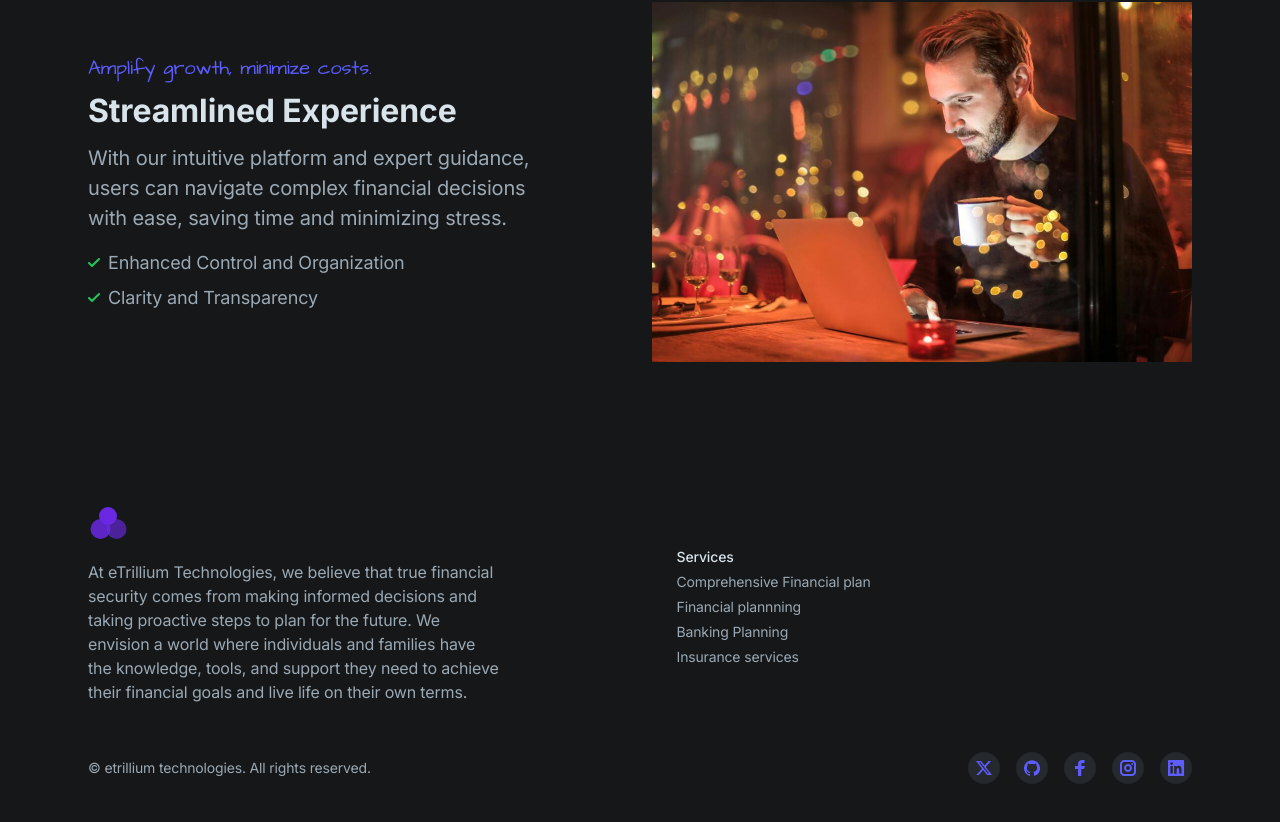
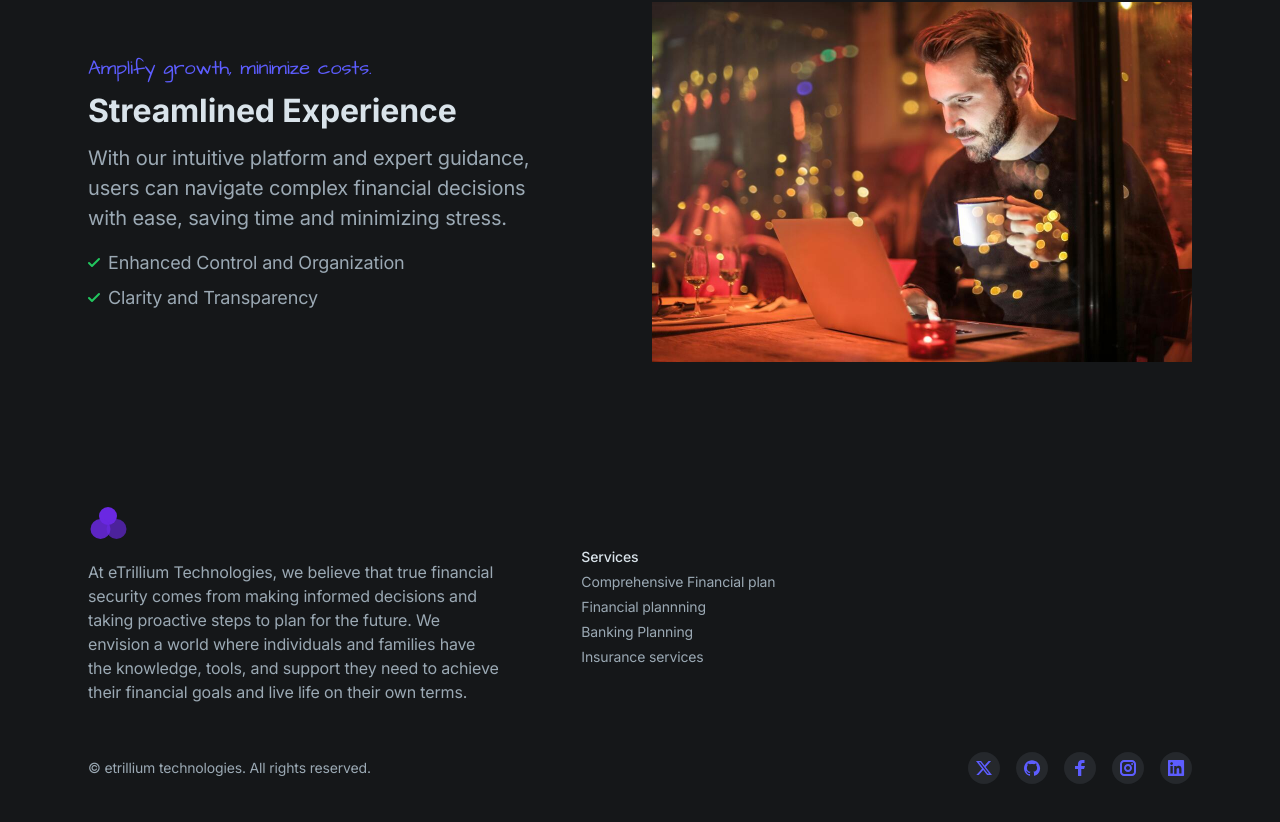
Before and after one commit to chinmayck-etrillium/etrillium-technologies-web, a Next.js app: page / in a window 1280 px wide. Shown: the part 3602-4424 px from the top of the page. Built offline with nearby package versions, Linux system fonts and the light colour scheme.

Commit message:
footer alignment fixed

```diff
--- a/components/ui/footer.tsx
+++ b/components/ui/footer.tsx
@@ -47,7 +47,7 @@ export default function Footer() {
             </div>
 
             {/* 2nd, 3rd and 4th blocks */}
-            <div className="md:col-span-8 lg:col-span-7 grid sm:grid-cols-2 gap-8 justify-self-center mt-10">
+            <div className="md:col-span-8 lg:col-span-7 grid sm:grid-cols-2 gap-8 justify-self-left mt-10">
               {/* 2nd block */}
               <div className="text-sm">
                 <h6 className="text-gray-200 font-medium mb-1">Services</h6>
```
